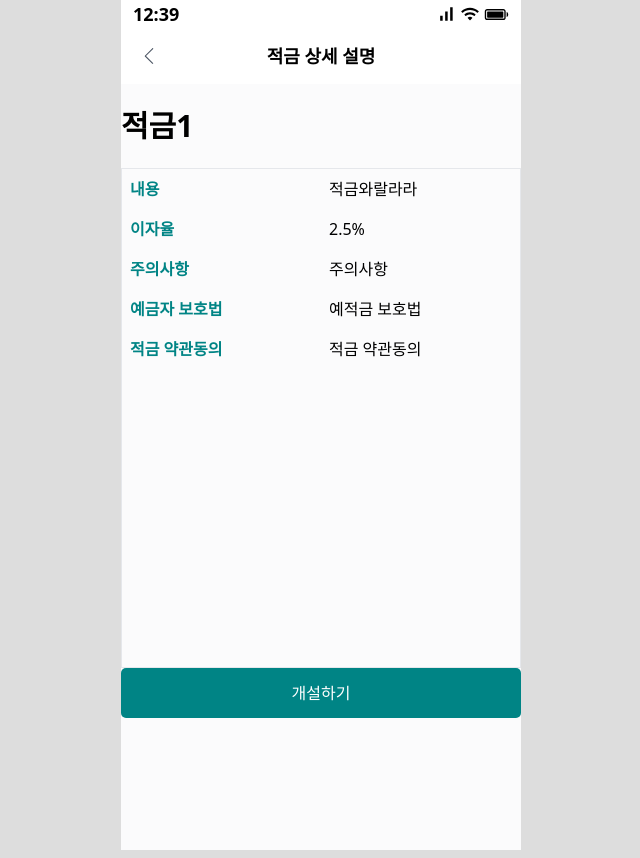
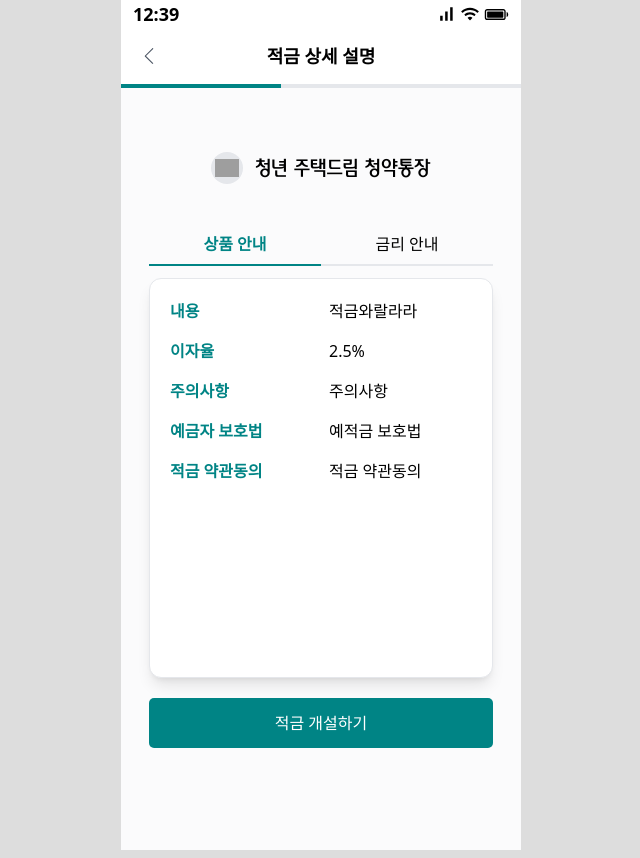
Before and after one commit to HanaPiece/hana-piece-client, a React (Vite) app: page /product/1/detail in a window 1280 px wide. Shown: the whole page, without its empty margins (319-959 px from the left). Built offline with nearby package versions, Linux system fonts and the light colour scheme; grey boxes are pictures that could not be loaded; what chartjs-plugin-datalabels would draw is missing.

Commit message:
design: 적금 상세 설명 페이지 디자인 수정

```diff
--- a/src/pages/product/ProductDetailPage.tsx
+++ b/src/pages/product/ProductDetailPage.tsx
@@ -1,10 +1,12 @@
 import { TopLine } from "../../components/ui/TopLine";
 import { Product } from "./ProductListPage";
 import { GreenButton } from "../../components/ui/GreenButton";
+import { useState } from "react";
+import { BsChevronCompactDown } from "react-icons/bs";
 
 const product: Product = {
   id: 1,
-  name: "적금1",
+  name: "청년 주택드림 청약통장",
   rate: 2.5,
   info: "적금와랄라라",
   term_year: 1,
@@ -13,16 +15,42 @@ const product: Product = {
   contract_terms: "적금 약관동의",
 };
 export const ProductDetailPage = () => {
+  const [guide, setGuide] = useState<number>(1);
   return (
     <>
       <div className="container">
         <TopLine name={"적금 상세 설명"} />
+        <div className="h-1 bg-gray-200">
+          <div className="w-2/5 hana-color h-1"></div>
+        </div>
         <br />
 
-        <div>
-          <div className="text-3xl font-bold">{product.name}</div>
-          <br />
-          <div className="h-[500px] overflow-y-auto border p-2">
+        <div className="mx-7">
+          <div className="flex justify-center gap-x-3 my-10 items-center">
+            <div>
+              <div className='bg-gray-200 w-8 h-8 rounded-full grid place-items-center'>
+                  <img src='\img-hana-symbol-m.png' alt='하나은행' className='w-9/12' />
+              </div>
+            </div>
+            <p className="text-xl font-hana-cm">{product.name}</p>
+          </div>
+          <div className="grid grid-cols-2 text-bold text-center pb-3 cursor-pointer">
+            <div className={`px-4 py-2 ${
+                guide === 1
+                  ? "border-customGreen border-b-2 font-bold text-customGreen"
+                  : "border-gray-200 border-b-22"
+              }`}
+              onClick={() => setGuide(1)}
+              >상품 안내</div>
+            <div className={`px-4 py-2 ${
+                guide === 2
+                  ? "border-customGreen border-b-2 font-bold text-customGreen"
+                  : "border-gray-200 border-b-2"
+              }`}
+              onClick={() => setGuide(2)}
+              >금리 안내</div>
+          </div>
+          <div className="h-[400px] overflow-y-auto p-5 mb-5 rounded-xl border bg-white shadow-lg">
             <div className="grid grid-cols-2 gap-4">
               <div className="font-bold text-customGreen">내용</div>
               <div>{product.info}</div>
@@ -37,7 +65,7 @@ export const ProductDetailPage = () => {
             </div>
           </div>
 
-          <GreenButton path={`/product/${product.id}/term`} name={"개설하기"} />
+          <GreenButton path={`/product/${product.id}/term`} name={"적금 개설하기"} />
         </div>
       </div>
     </>
```
